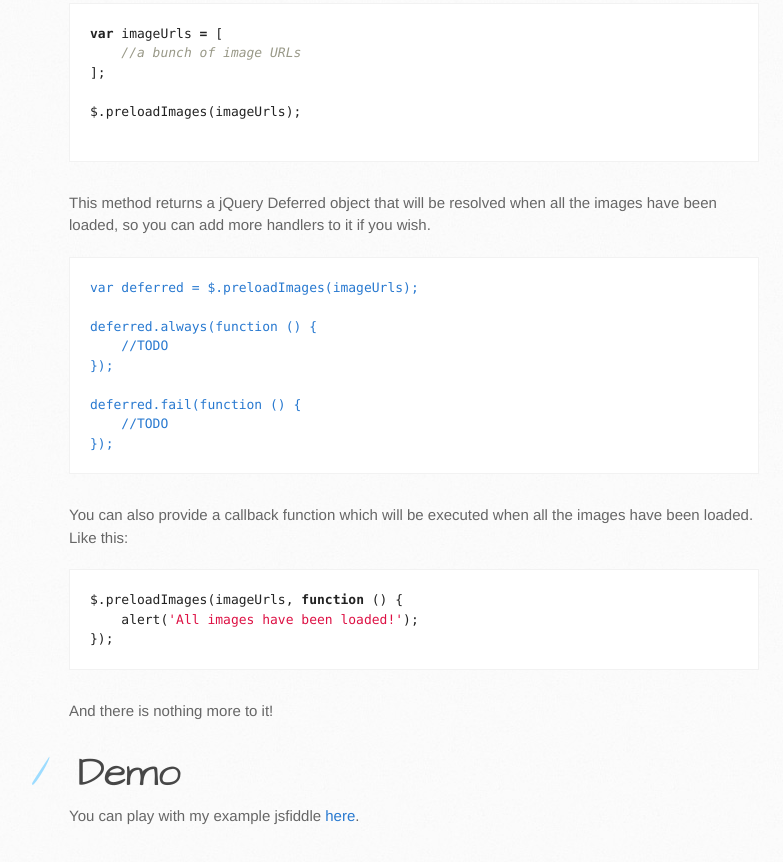
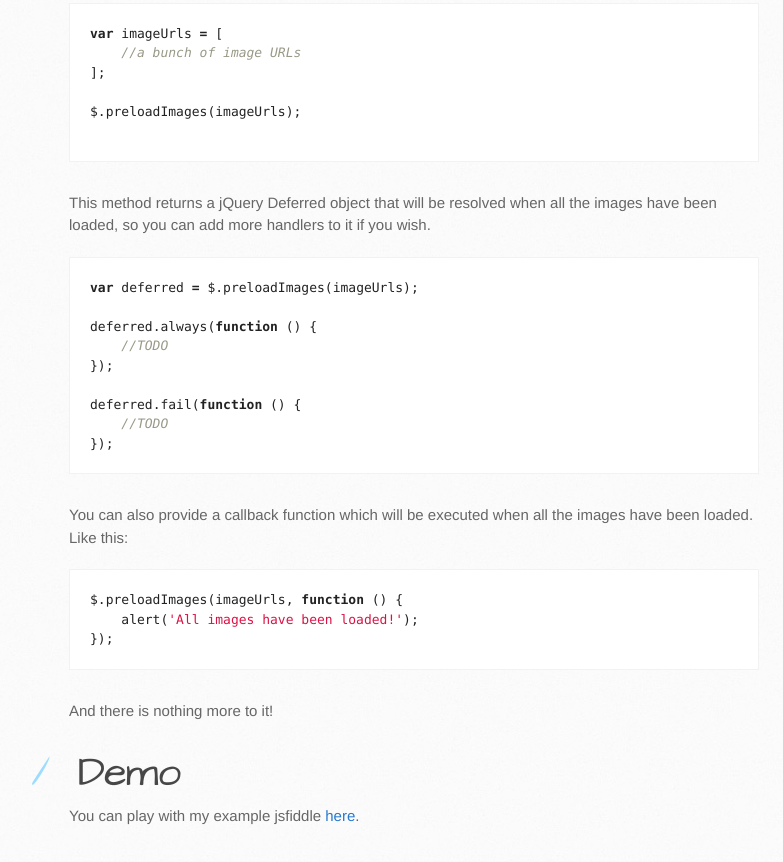
Before and after one commit to pchiwan/preloadImages, a plain HTML site: page index.html in a window 1280 px wide. Shown: the part 737-1599 px from the top of the page, without its empty margins (101-884 px from the left). Drawn offline with Linux system fonts and the light colour scheme.

Commit message:
Create gh-pages branch via GitHub

```diff
--- a/index.html
+++ b/index.html
@@ -21,7 +21,7 @@
       <div class="inner">
         <h1>preloadImages</h1>
         <h2>Make sure your images will be there when you need them</h2>
-        <a href="https://github.com/pchiwan/imagePreloader" class="button"><small>View project on</small>GitHub</a>
+        <a href="https://github.com/pchiwan/preloadImages" class="button"><small>View project on</small>GitHub</a>
       </div>
     </header>
 
@@ -53,16 +53,16 @@
 
 <p>This method returns a jQuery Deferred object that will be resolved when all the images have been loaded, so you can add more handlers to it if you wish. </p>
 
-<pre lang="javacript"><code>var deferred = $.preloadImages(imageUrls);
+<div class="highlight highlight-javascript"><pre><span class="kd">var</span> <span class="nx">deferred</span> <span class="o">=</span> <span class="nx">$</span><span class="p">.</span><span class="nx">preloadImages</span><span class="p">(</span><span class="nx">imageUrls</span><span class="p">);</span>
 
-deferred.always(function () {
-    //TODO
-});
+<span class="nx">deferred</span><span class="p">.</span><span class="nx">always</span><span class="p">(</span><span class="kd">function</span> <span class="p">()</span> <span class="p">{</span>
+    <span class="c1">//TODO</span>
+<span class="p">});</span>
 
-deferred.fail(function () {
-    //TODO
-});
-</code></pre>
+<span class="nx">deferred</span><span class="p">.</span><span class="nx">fail</span><span class="p">(</span><span class="kd">function</span> <span class="p">()</span> <span class="p">{</span>
+    <span class="c1">//TODO</span>
+<span class="p">});</span>
+</pre></div>
 
 <p>You can also provide a callback function which will be executed when all the images have been loaded. Like this:</p>
 
@@ -80,16 +80,16 @@ deferred.fail(function () {
         </section>
 
         <aside id="sidebar">
-          <a href="https://github.com/pchiwan/imagePreloader/zipball/master" class="button">
+          <a href="https://github.com/pchiwan/preloadImages/zipball/master" class="button">
             <small>Download</small>
             .zip file
           </a>
-          <a href="https://github.com/pchiwan/imagePreloader/tarball/master" class="button">
+          <a href="https://github.com/pchiwan/preloadImages/tarball/master" class="button">
             <small>Download</small>
             .tar.gz file
           </a>
 
-          <p class="repo-owner"><a href="https://github.com/pchiwan/imagePreloader"></a> is maintained by <a href="https://github.com/pchiwan">pchiwan</a>.</p>
+          <p class="repo-owner"><a href="https://github.com/pchiwan/preloadImages"></a> is maintained by <a href="https://github.com/pchiwan">pchiwan</a>.</p>
 
           <p>This page was generated by <a href="https://pages.github.com">GitHub Pages</a> using the Architect theme by <a href="https://twitter.com/jasonlong">Jason Long</a>.</p>
         </aside>
```
Also changed, not shown: params.json (+1 -1 lines).
